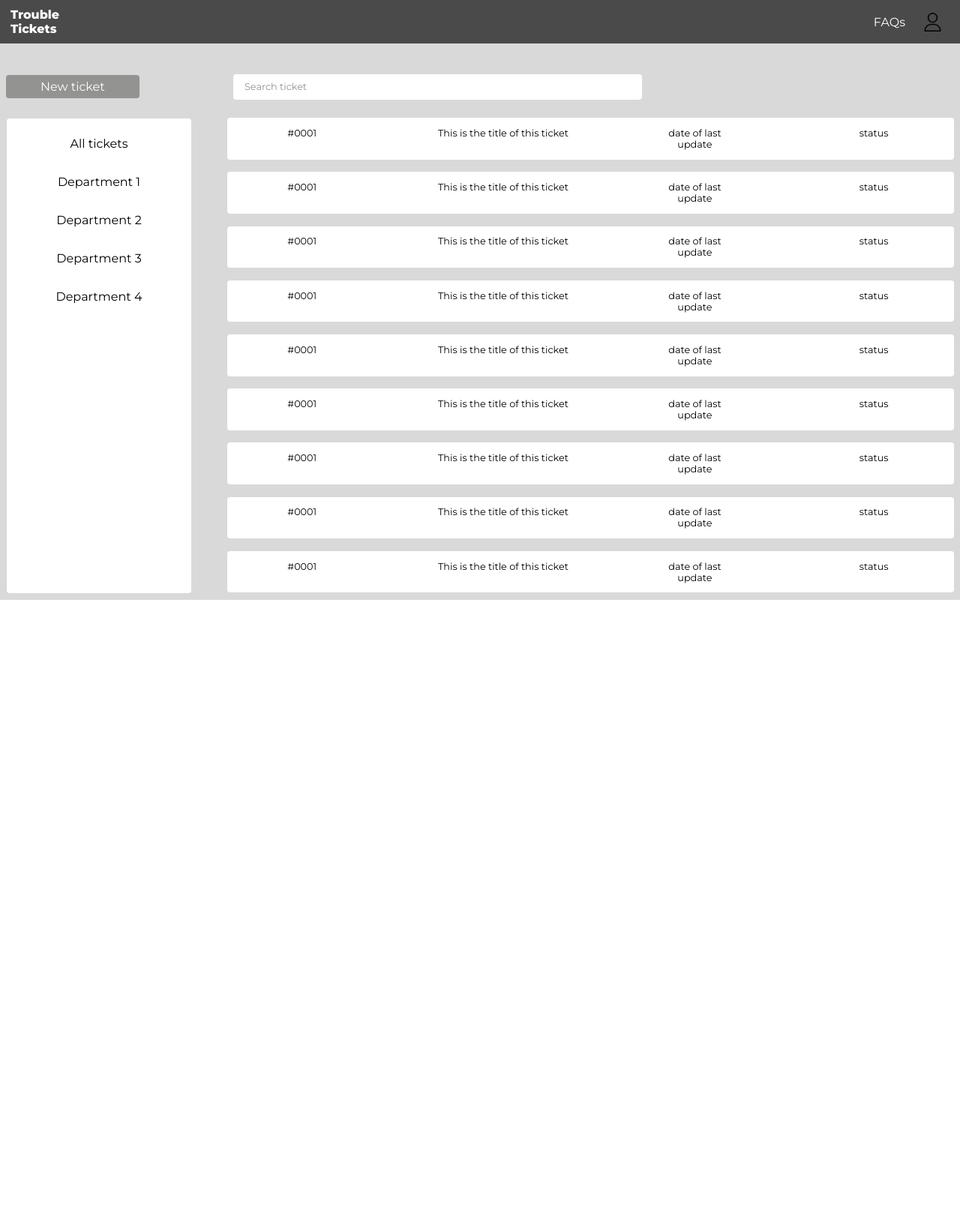
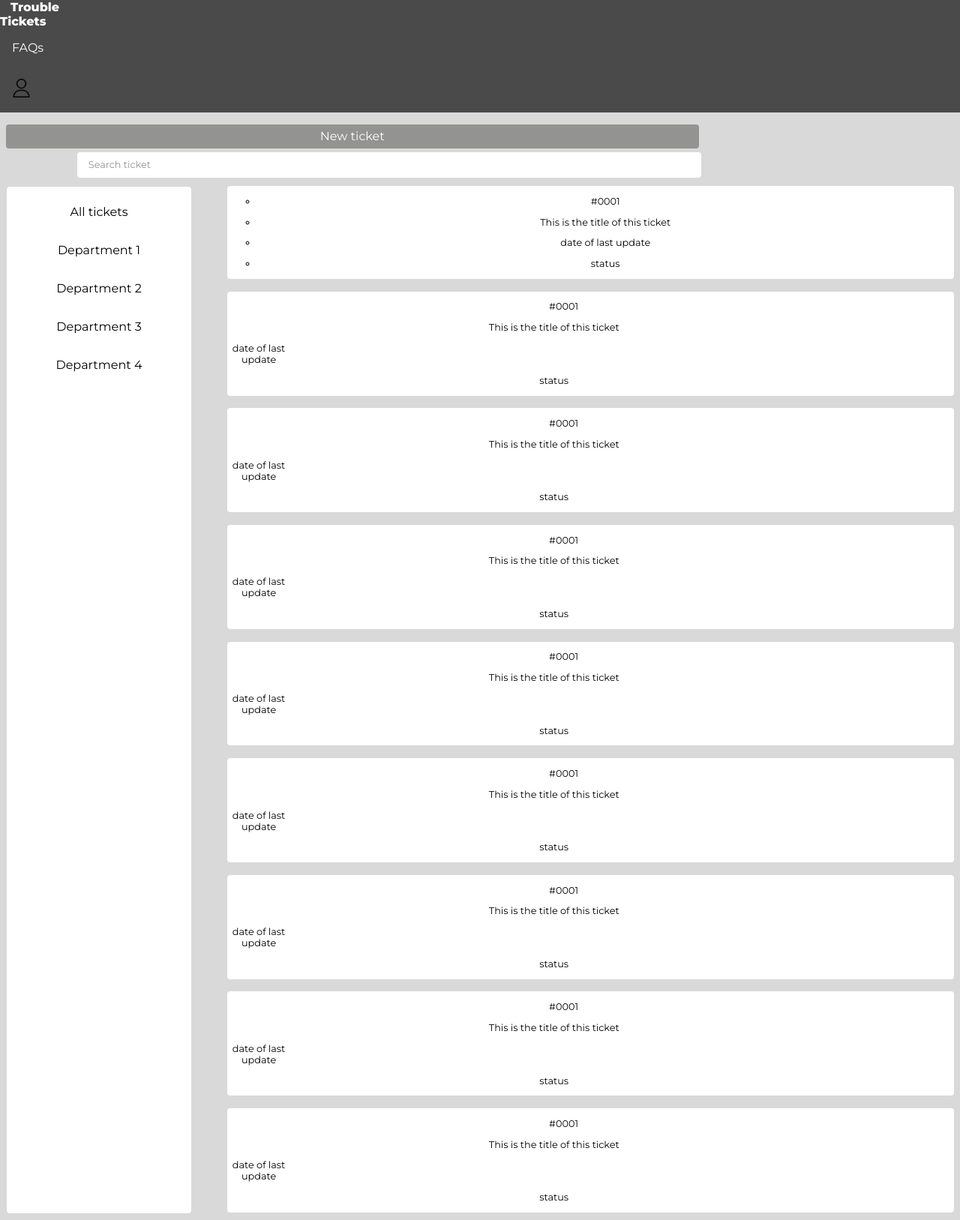
Before and after one commit to coutinho21/ltw_proj, a PHP site: page /homepage_client.html in a window 1280 px wide. Shown: the whole page at 75% size. Before the commit the page ends 800 px from the top, so only its background shows below. Run offline with PHP 8.4, Linux system fonts and the light colour scheme.

Commit message:
updated some css things

```diff
--- a/css/homepage_client_style.css
+++ b/css/homepage_client_style.css
@@ -7,19 +7,19 @@
 body {
     background-color: #D9D9D9;
     height: 100vh;
-    display: grid;
+    /* display: grid;
     grid-template-columns: 1fr 3.5fr 1fr;
-    grid-template-rows: 1fr 1fr 7fr;
+    grid-template-rows: 1fr 1fr 7fr; */
     margin: 0;
     padding: 0;
 }
 
 body > header {
-    grid-column: 1 / -1;
+    /* grid-column: 1 / -1;
     grid-row: 1 / 2;
 
     display: grid;
-    grid-template-columns: 1fr auto;
+    grid-template-columns: 1fr auto; */
     align-items: center;
 
     background-color: #4A4A4A;
@@ -50,7 +50,7 @@ body > header > h2 {        /* FAQs */
 }
 
 body > header > img {
-    grid-column: 3 / -1;
+    /* grid-column: 3 / -1; */
     width: 25px;
     margin: .5em 1em .5em .5em;
     padding: .5em;
@@ -58,11 +58,11 @@ body > header > img {
 }
 
 .add-and-search {
-    grid-column: 1 / 3;
-    grid-row: 2 / 3;
+    /* grid-column: 1 / 3;
+    grid-row: 2 / 3; */
 
-    display: grid;
-    grid-template-columns: 1fr 4fr;
+    /* display: grid;
+    grid-template-columns: 1fr 4fr; */
     margin: 0;
     margin-top: .5em;
     padding: .2em;
@@ -71,7 +71,7 @@ body > header > img {
 }
 
 .add-and-search > h2 {          /* New ticket*/
-    grid-column: 1 / 2;
+    /* grid-column: 1 / 2; */
 
     color: #FFFFFF;
     background-color: #939391;
@@ -90,7 +90,7 @@ body > header > img {
 }
 
 .add-and-search > input {           /* search ticket */
-    grid-column: 2 / -1;
+    /* grid-column: 2 / -1; */
 
     font-size: .8em;
     font-weight: lighter;
@@ -179,8 +179,8 @@ body > header > img {
     list-style-type: none;
     background-color: #fff;
 
-    display: grid;
-    grid-template-columns: 1fr 2fr 1fr 1fr;
+    /* display: grid;
+    grid-template-columns: 1fr 2fr 1fr 1fr; */
     margin: .65em;
     border-radius: 4px;
 }
--- a/homepage_client.html
+++ b/homepage_client.html
@@ -29,10 +29,13 @@
             <div class="tickets-list">
                 <ul>
                     <li>
-                        <p>#0001</p>
-                        <p>This is the title of this ticket</p>
-                        <p>date of last update</p>
-                        <p>status</p>
+                        <ul>
+                            <li><p>#0001</p></li>
+                            <li><p>This is the title of this ticket</p></li>
+                            <li><p>date of last update</p></li>
+                            <li><p>status</p></li>
+                        </ul>
+
                     </li>
                     <li>
                         <p>#0001</p>
--- a/index.php
+++ b/index.php
@@ -1,7 +1,7 @@
 <?php
     require_once('templates/common.php');
 
-    if (!isset($_SESSION['user'])) {     // if user is not logged in
+    if (isset($_SESSION['user'])) {     // if user is not logged in
 ?>
 
 <!DOCTYPE html>
@@ -33,6 +33,10 @@
 <?php
     } else {                // if user is logged in, go to the main page
         outputHeader(); ?>
+        <nav class="add-and-search">
+            <h2>New ticket</h2>
+            <input type="search_ticket" name="search_ticket" placeholder="Search ticket">
+        </nav>
         <main class="main-content">
             <div class="departments">
                 <p>All tickets</p>
```
